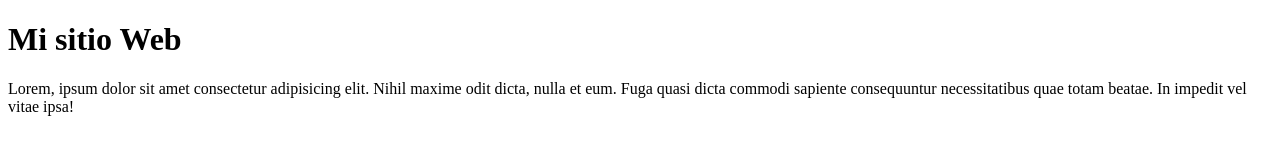
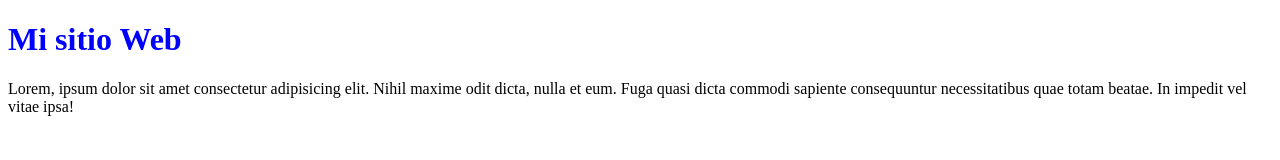
Before and after one commit to Iancho45/misitioweb3, a plain HTML site: page index.html in a window 1280 px wide. Drawn offline with Linux system fonts and the light colour scheme.

Commit message:
agregue una hoja de estilos al sitio

```diff
--- /dev/null
+++ b/css/estilos.css
@@ -0,0 +1,3 @@
+h1{
+    color: blue;
+}
--- a/index.html
+++ b/index.html
@@ -4,6 +4,7 @@
     <meta charset="UTF-8">
     <meta name="viewport" content="width=device-width, initial-scale=1.0">
     <title>Mi titulo</title>
+    <link rel="stylesheet" href="css/estilos.css">
 </head>
 <body>
     <h1> Mi sitio Web</h1>
```
